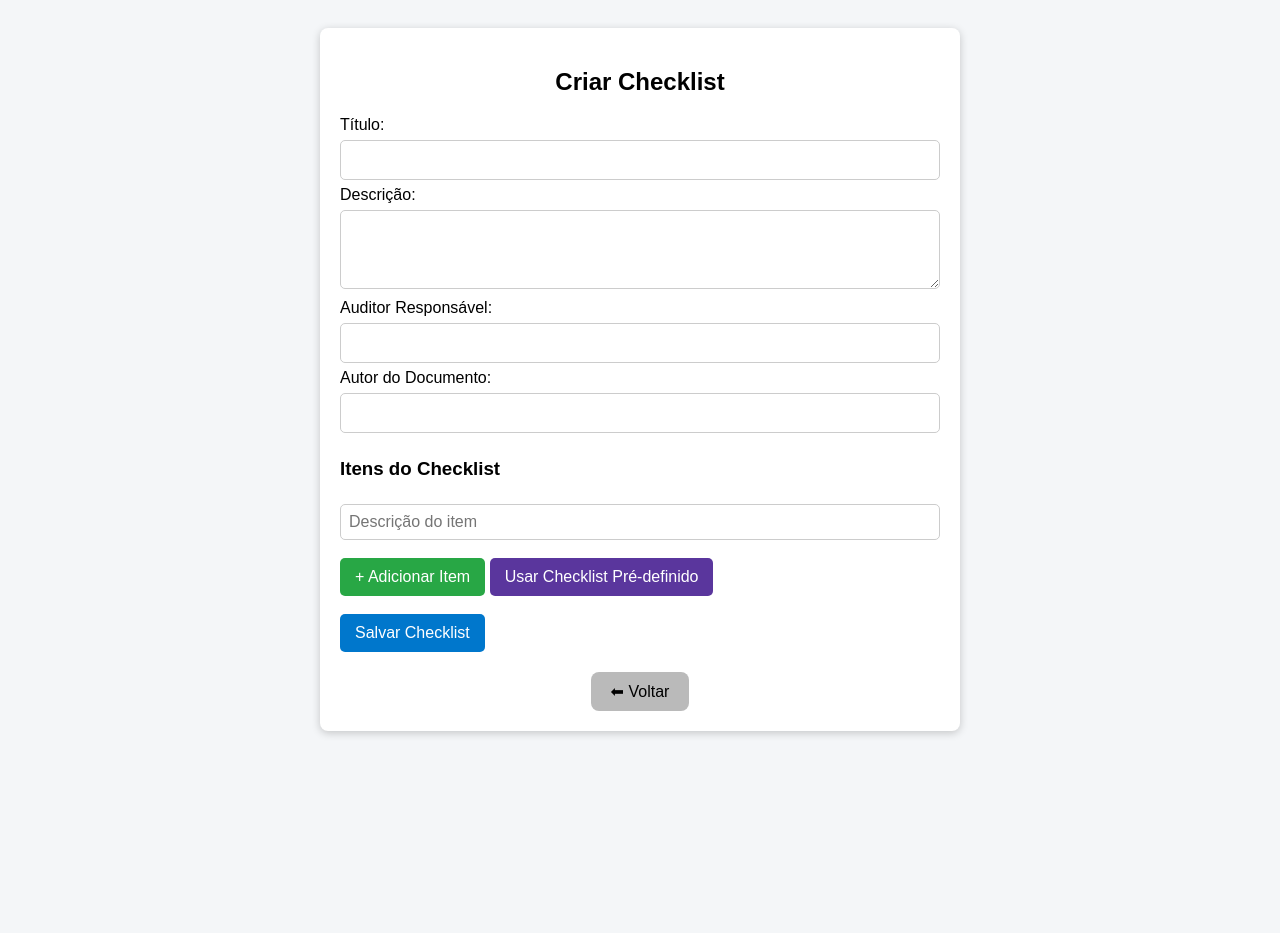
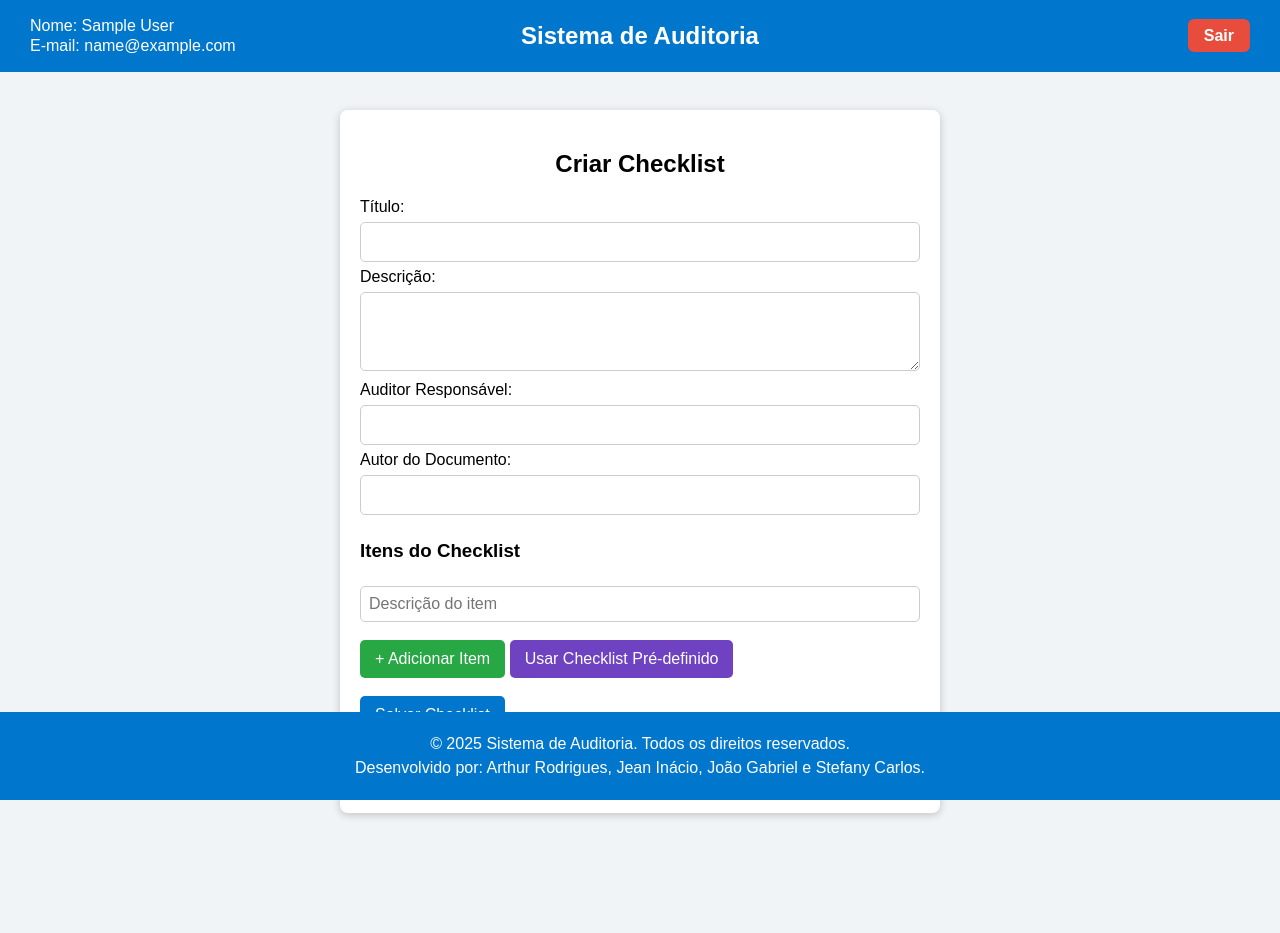
Before and after one commit to Praesjean/Projeto-Ferramenta-de-Auditoria, a PHP site: page /assets/pages/criar_checklist.php in a window 1280 px wide. Before the commit the page ends 736 px from the top, so only its background shows below. Run offline with PHP 8.4, Linux system fonts and the light colour scheme; the visitor is signed in with stand-in values (Sample User, id 1); some libraries are stand-ins or nearby versions.

Commit message:
Organizando o código
Organizando o código

```diff
--- a/SistemaAuditoria/assets/pages/criar_checklist.php
+++ b/SistemaAuditoria/assets/pages/criar_checklist.php
@@ -48,105 +48,26 @@
 <html lang="pt-br">
 <head>
     <meta charset="UTF-8">
-        <title>Criar Checklist</title>
-        <style>
-            body {
-                font-family: Arial, sans-serif;
-                background: #f4f6f8;
-                padding: 20px;
-            }
-            .container {
-                background: white;
-                padding: 20px;
-                border-radius: 8px;
-                box-shadow: 0px 2px 8px rgba(0,0,0,0.2);
-                max-width: 600px;
-                margin: auto;
-            }
-            h2 {
-                text-align: center;
-            }
-            input[type=text], textarea {
-                width: 100%;
-                padding: 10px;
-                margin: 6px 0;
-                border: 1px solid #ccc;
-                border-radius: 5px;
-                box-sizing: border-box;
-                font-size: 16px;
-            }
-
-            #itens input {
-                width: 100%;
-                box-sizing: border-box;
-                margin-bottom: 5px;
-                font-size: 16px;
-            }
-            button {
-                padding: 10px 15px;
-                background: #0077cc;
-                border: none;
-                color: white;
-                border-radius: 5px;
-                cursor: pointer;
-                font-size: 16px;
-            }
-            button:hover {
-                background: #005fa3;
-            }
-            .mensagem {
-                margin-top: 10px;
-                color: green;
-                text-align: center;
-                font-size: 16px;
-            }
-            .voltar {
-                display: block;
-                width: fit-content;
-                margin: 20px auto 0 auto;
-                text-align: center;
-                text-decoration: none;
-                color: black;
-                background: #bababaff;
-                padding: 10px 20px;
-                border-radius: 8px;
-                transition: background 0.3s, transform 0.2s;
-                font-size: 16px;
-            }
-
-            .voltar:hover {
-                background: #979797ff;
-                transform: scale(1.05);
-            }
-            .add-btn {
-                margin-top: 8px;
-                background: #28a745;
-                font-size: 16px;
-            }
-            .add-btn:hover {
-                background: #1e7e34;
-            }
-            .add-template-btn {
-                margin-top: 8px;
-                background: #6f42c1;
-                font-size: 16px;
-            }
-            .add-template-btn {
-                background: #5a369dff;
-            }
-            .error-msg {
-                color: #e63636;
-                font-size: 14px;
-                margin-top: 2px;
-                display: block;
-            }
-        </style>
+    <title>Sistema de Auditoria | Criar Checklist</title>
+    <link href="../../styles/pages/criar_checklist/criar_checklist.css" rel="stylesheet">
 </head>
 <body>
+    <header class="header">
+        <div class="user-info">
+            <p>Nome: <?php echo htmlspecialchars($_SESSION['usuario_nome']); ?></p>
+            <p>E-mail: <?php echo htmlspecialchars($_SESSION['usuario_email']); ?></p>
+        </div>
+
+        <h1>Sistema de Auditoria</h1>
+
+        <div>
+            <a href="logout.php" class="logout-btn">Sair</a>
+        </div>
+    </header>
+
     <div class="container">
         <h2>Criar Checklist</h2>
         <form method="POST" action="">
-
             <label>Título:</label>
             <input type="text" name="titulo">
 
@@ -170,6 +91,11 @@
 
         <a class="voltar" href="dashboard.php">⬅ Voltar</a>
     </div>
+
+    <footer>
+        &copy; <?php echo date('Y'); ?> Sistema de Auditoria. Todos os direitos reservados.
+        <br>Desenvolvido por: Arthur Rodrigues, Jean Inácio, João Gabriel e Stefany Carlos.
+    </footer>
 </body>
 
 <script src="https://cdn.jsdelivr.net/npm/sweetalert2@11"></script>
@@ -190,11 +116,5 @@
 });
 <?php endif; ?>
 </script>
-    <style>
-    .swal2-confirm-custom {
-        border: none !important;
-        box-shadow: none !important;
-        font-weight: normal !important;
-    }
-    </style>
+
 </html>
```
Lines whose indentation alone changed are shown as unchanged.
